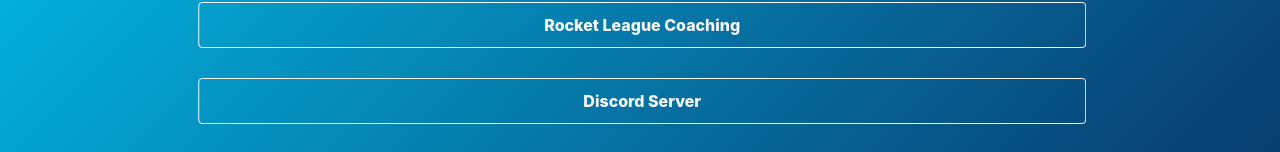
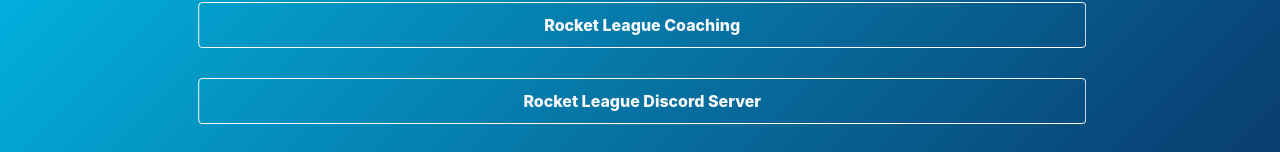
Before and after one commit to ncjsvr/ncj.wtf, a plain HTML site: page index.html in a window 1280 px wide. Shown: the part 299-451 px from the top of the page. Drawn offline with nearby package versions, Linux system fonts and the light colour scheme.

Commit message:
Update index.html

```diff
--- a/index.html
+++ b/index.html
@@ -29,7 +29,7 @@
                     <button onclick="window.open('https://rl.coach','_blank')" type="button" class="btn btn-outline-light shake" style="width: 80%; padding-top:10px; padding-bottom:10px; font-weight: 800;">Rocket League Coaching</button>
                 </div>
 				<div style="padding-bottom: 30px;">
-                    <button onclick="window.open('https://discord.gg/kzrcwtDMxb','_blank')" type="button" class="btn btn-outline-light shake" style="width: 80%; padding-top:10px; padding-bottom:10px; font-weight: 800;">Discord Server</button>
+                    <button onclick="window.open('https://discord.gg/kzrcwtDMxb','_blank')" type="button" class="btn btn-outline-light shake" style="width: 80%; padding-top:10px; padding-bottom:10px; font-weight: 800;">Rocket League Discord Server</button>
                 </div>
                 <div style="padding-bottom: 30px;">
                     <button onclick="window.open('https://ncjsvr.co.uk','_blank')" type="button" class="btn btn-outline-light shake" style="width: 80%; padding-top:10px; padding-bottom:10px; font-weight: 800;">IT & Development Services</button>
```
